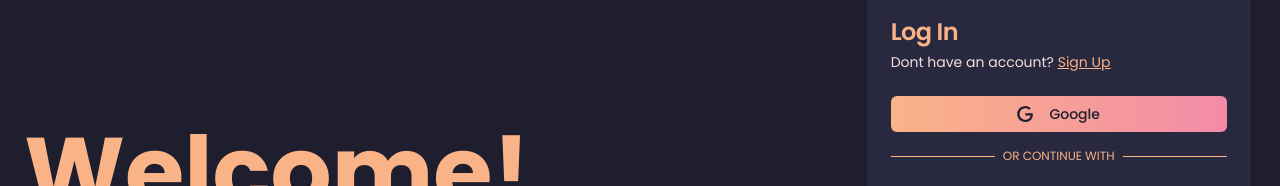
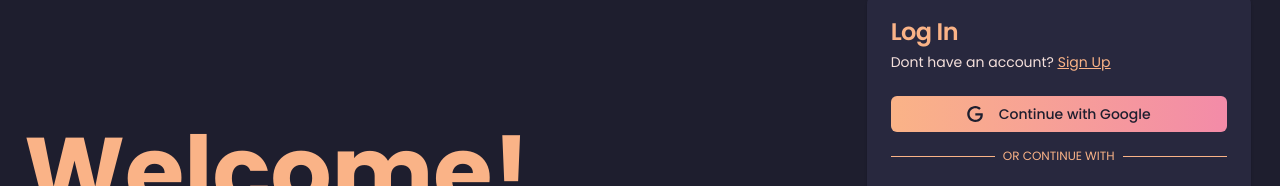
Before and after one commit to zakariaibnerafiq/FlickFusion, a Next.js app: page /login in a window 1280 px wide. Shown: the part 242-428 px from the top of the page. Built offline with nearby package versions, Linux system fonts and the light colour scheme; no server answers.

Commit message:
Update page.tsx

```diff
--- a/app/login/page.tsx
+++ b/app/login/page.tsx
@@ -32,7 +32,7 @@ const Login = () => {
                   <div className="p-6 grid gap-4 pt-0">
                     <button onClick={handleLogin} className='inline-flex items-center justify-center gap-2 whitespace-nowrap rounded-md text-sm font-medium h-9 px-4 py-2 [&_svg]:size-4 [&_svg]:shrink-0 text-base-800 bg-gradient-to-r from-peach to-red'>
                       <svg role="img" viewBox="0 0 24 24" className="mr-2 h-4 w-4"><path fill="currentColor" d="M12.48 10.92v3.28h7.84c-.24 1.84-.853 3.187-1.787 4.133-1.147 1.147-2.933 2.4-6.053 2.4-4.827 0-8.6-3.893-8.6-8.72s3.773-8.72 8.6-8.72c2.6 0 4.507 1.027 5.907 2.347l2.307-2.307C18.747 1.44 16.133 0 12.48 0 5.867 0 .307 5.387.307 12s5.56 12 12.173 12c3.573 0 6.267-1.173 8.373-3.36 2.16-2.16 2.84-5.213 2.84-7.667 0-.76-.053-1.467-.173-2.053H12.48z"></path></svg>
-                      Google
+                      Continue with Google
                     </button>
                     <div className="relative">
                       <div className="absolute inset-0 flex items-center">
```
